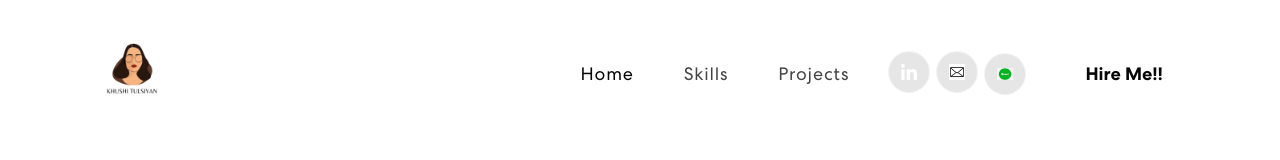
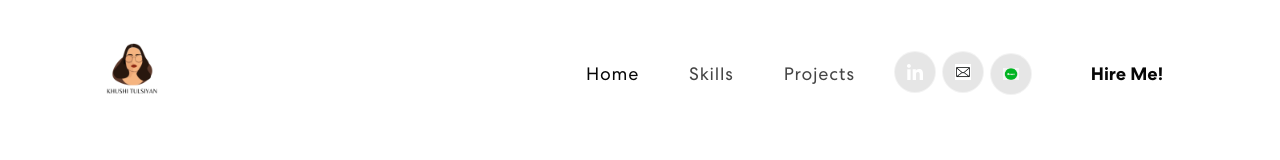
Before and after one commit to khushi-tulsiyan/khushitf, a React (Create React App) app: page / in a window 1280 px wide. Shown: the top 160 px of the page. Built offline with nearby package versions, Linux system fonts and the light colour scheme.

Commit message:
new drive link

```diff
--- a/src/components/navbar.js
+++ b/src/components/navbar.js
@@ -55,8 +55,8 @@ export const NavBar = () => {
                 <a href="mailto:khushitulsiyan495@gmail.com"><img src={navIcon2} alt="" /></a>
                 <a href="https://www.fiverr.com/s/99G091d"><img src={navIcon3} alt="" /></a>
               </div>
-              <HashLink to='https://drive.google.com/file/d/1mA6_CiG76lJRxOLPAyX9b0sJzzy7CP2A/view?usp=drive_link'>
-                <button className="vvd"><span>Hire Me!!</span></button>
+              <HashLink to='https://drive.google.com/file/d/18Df9Y6qZpkGM-aIHVn5tqHPIPDoYXQgb/view?usp=sharing'>
+                <button className="vvd"><span>Hire Me!</span></button>
               </HashLink>
             </span>
           </Navbar.Collapse>
```
